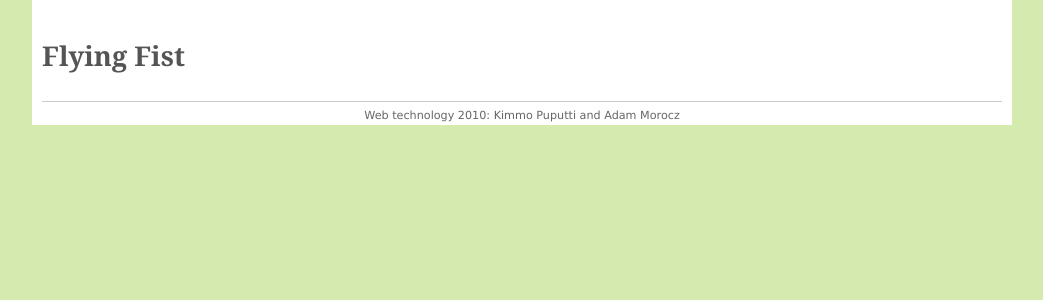
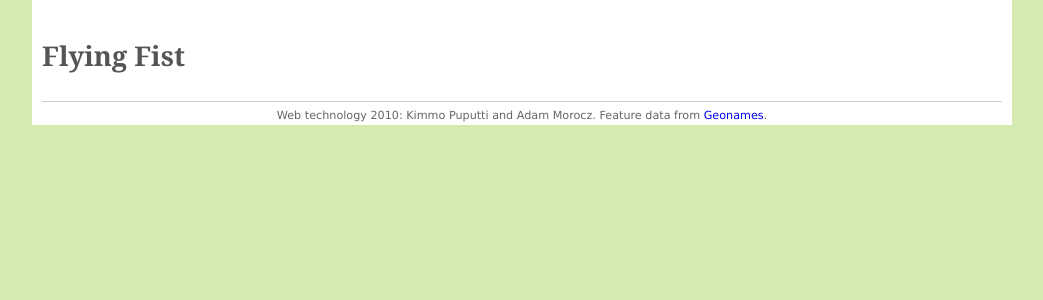
Before and after one commit to kpuputti/webtech, a Python web app: template project/templates/index.mako in a window 1280 px wide. Shown: the part 110-410 px from the top of the page, without its empty margins (118-1161 px from the left). Run offline with Mako, Linux system fonts and the light colour scheme; the template is opened without the code that fills it, so the values that code supplies are empty; some libraries are stand-ins or nearby versions.

Commit message:
Added a link to geonames in the footer.

```diff
--- a/project/templates/base.mako
+++ b/project/templates/base.mako
@@ -30,6 +30,6 @@
 <%def name="title()">Main</%def>
 <%def name="footer()">
 <p>
-  Web technology 2010: Kimmo Puputti and Adam Morocz
+  Web technology 2010: Kimmo Puputti and Adam Morocz. Feature data from <a href="http://www.geonames.org/">Geonames</a>.
 </p>
 </%def>
```
